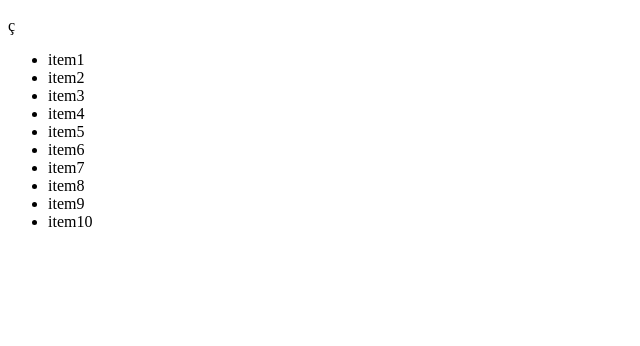
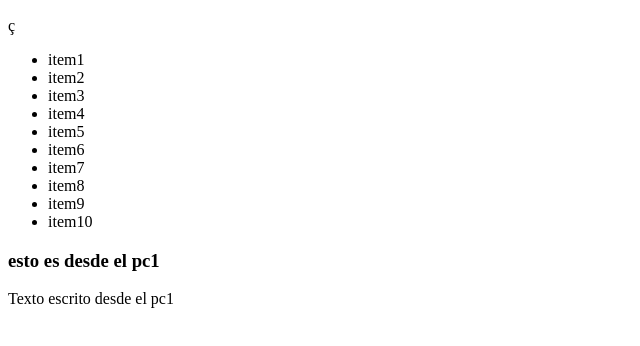
Before and after one commit to ycharrouf/practica, a plain HTML site: page index.html in a window 1280 px wide. Shown: the part 110-456 px from the top of the page, without its empty margins (0-640 px from the left). Drawn offline with Linux system fonts and the light colour scheme.

Commit message:
segundo commit desde el pc1

```diff
--- a/index.html
+++ b/index.html
@@ -20,5 +20,7 @@
         <li>item9</li>
         <li>item10</li>
     </ul>
+    <h3>esto es desde el pc1</h3>
+    <p>Texto escrito desde el pc1</p>
 </body>
 </html>
```
